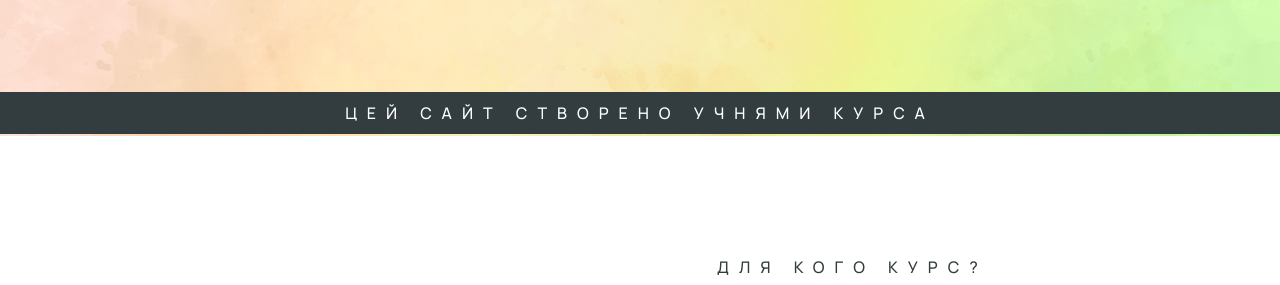
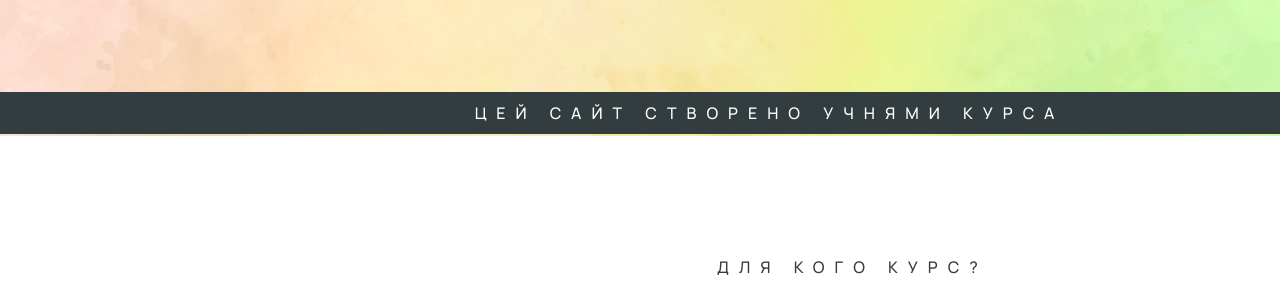
Before and after one commit to estellabuka/drawitnow, a PHP site: page / in a window 1280 px wide; the page is wider, and only the part inside the window is pictured. Shown: the part 666-951 px from the top of that part. Run offline with PHP 8.4, Linux system fonts and the light colour scheme.

Commit message:
Add ticker

```diff
--- a/css/basic.css
+++ b/css/basic.css
@@ -123,10 +123,23 @@ body {
     z-index: 999;
     left: 0;
     bottom: 0;
+    white-space: nowrap;
   }
   .attention .subtitle {
     color: #fff;
+    display: inline-block;
+    margin-bottom: 0;
+    padding-left: 100%;
+    animation: scroll 20s infinite linear;
   }
+  @keyframes scroll {
+    0% {
+        transform: translate(0, 0);
+    }
+    100% {
+        transform: translate(-100%, 0)
+    }
+
   /*Typography RESPONSIVE*/
 
   @media only screen
```
